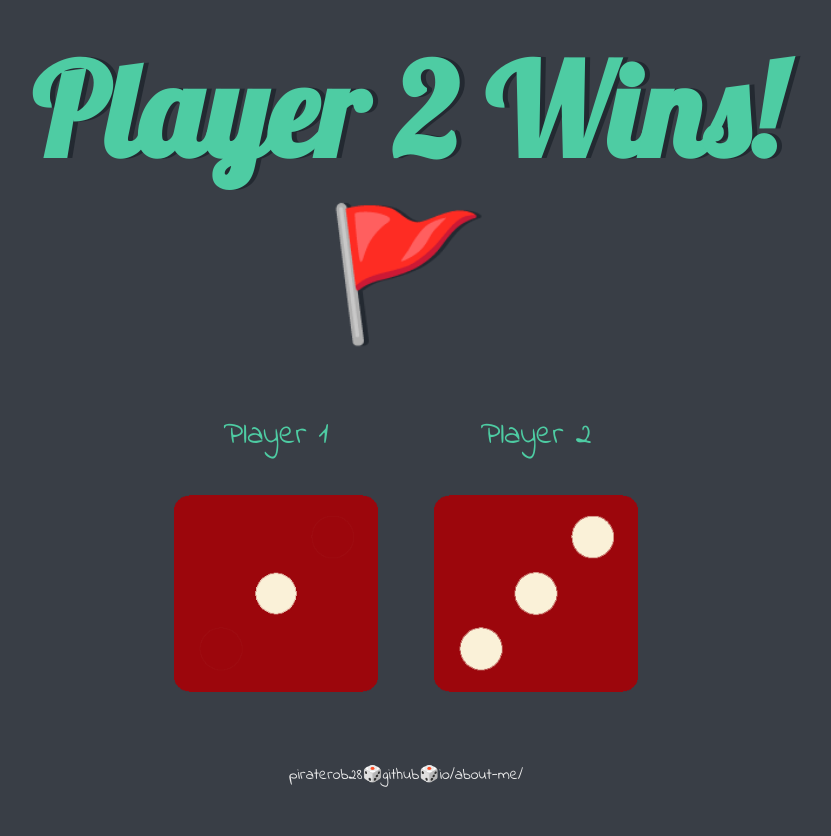
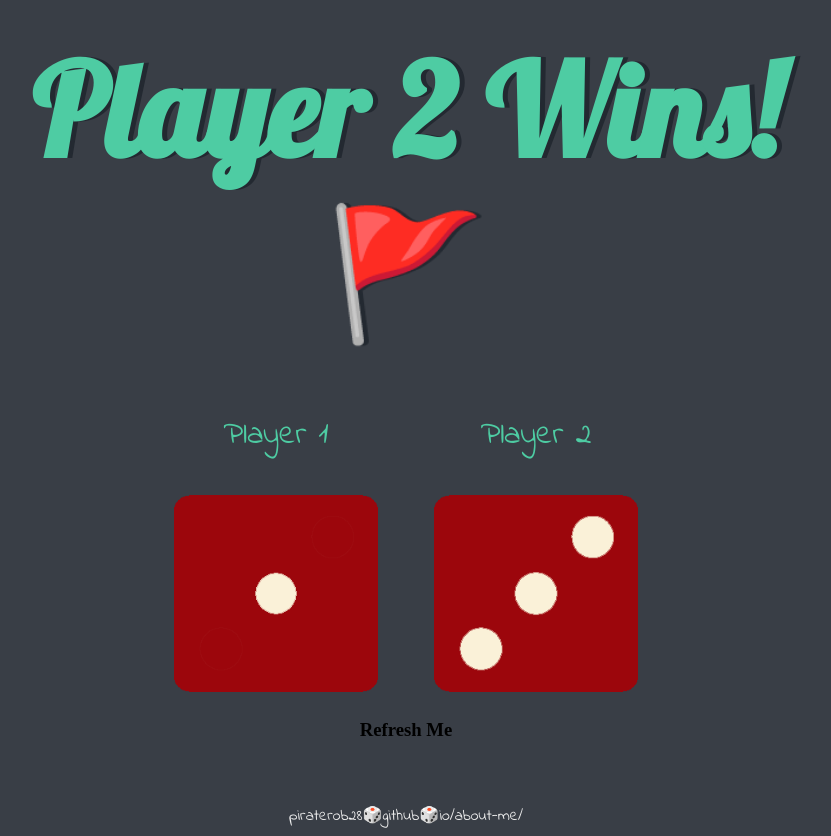
Before and after one commit to piraterob28/dice-roll, a plain HTML site: page index.html in a window 1280 px wide. Shown: the whole page, without its empty margins (234-1065 px from the left). Before the commit the page ends 800 px from the top, so only its background shows below. Drawn offline with Linux system fonts and the light colour scheme.

Commit message:
Update index.html
added refresh me h3

```diff
--- a/index.html
+++ b/index.html
@@ -21,7 +21,7 @@
         <p>Player 2</p>
         <img class="img2" src="images/dice6.png">
       </div>
-
+      <h3>Refresh Me</h3>
     </div>
 
     <script type="text/javascript" src="index.js"></script>
```
